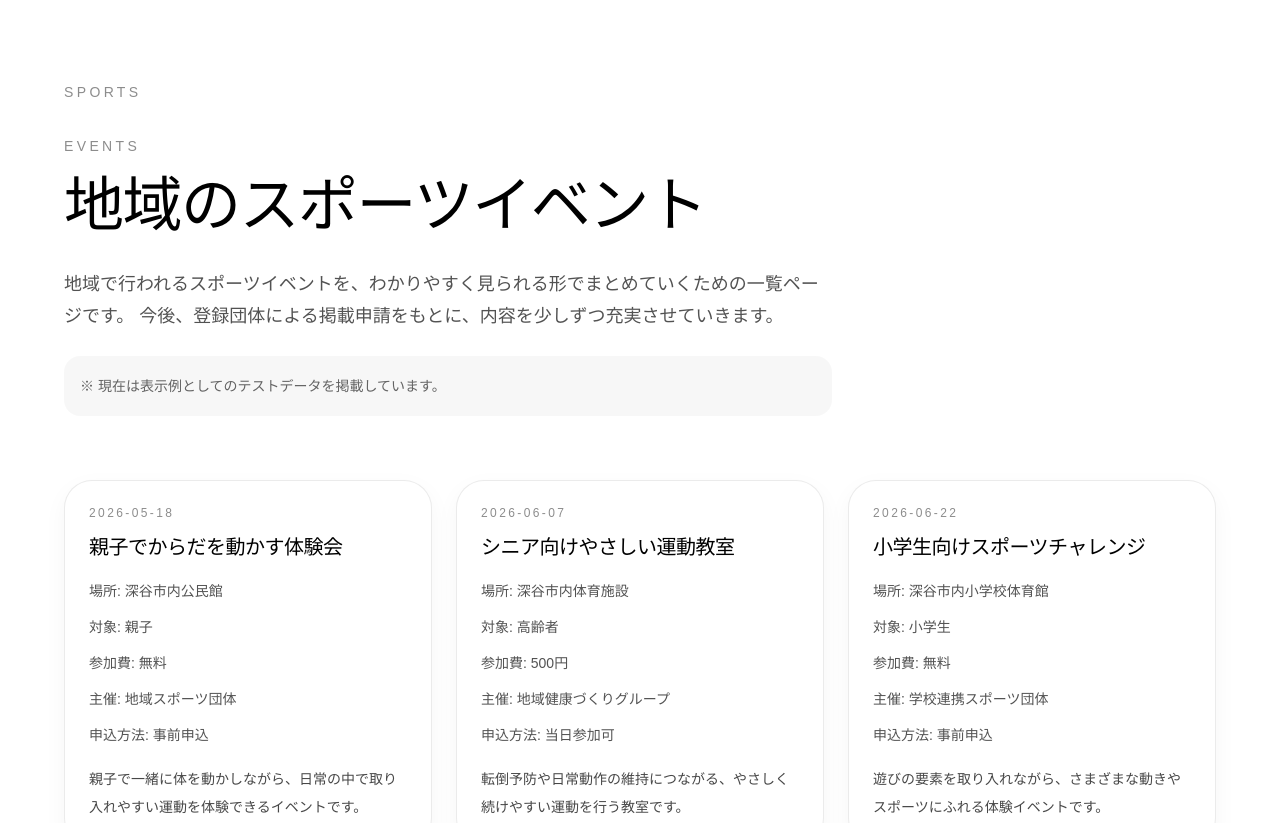
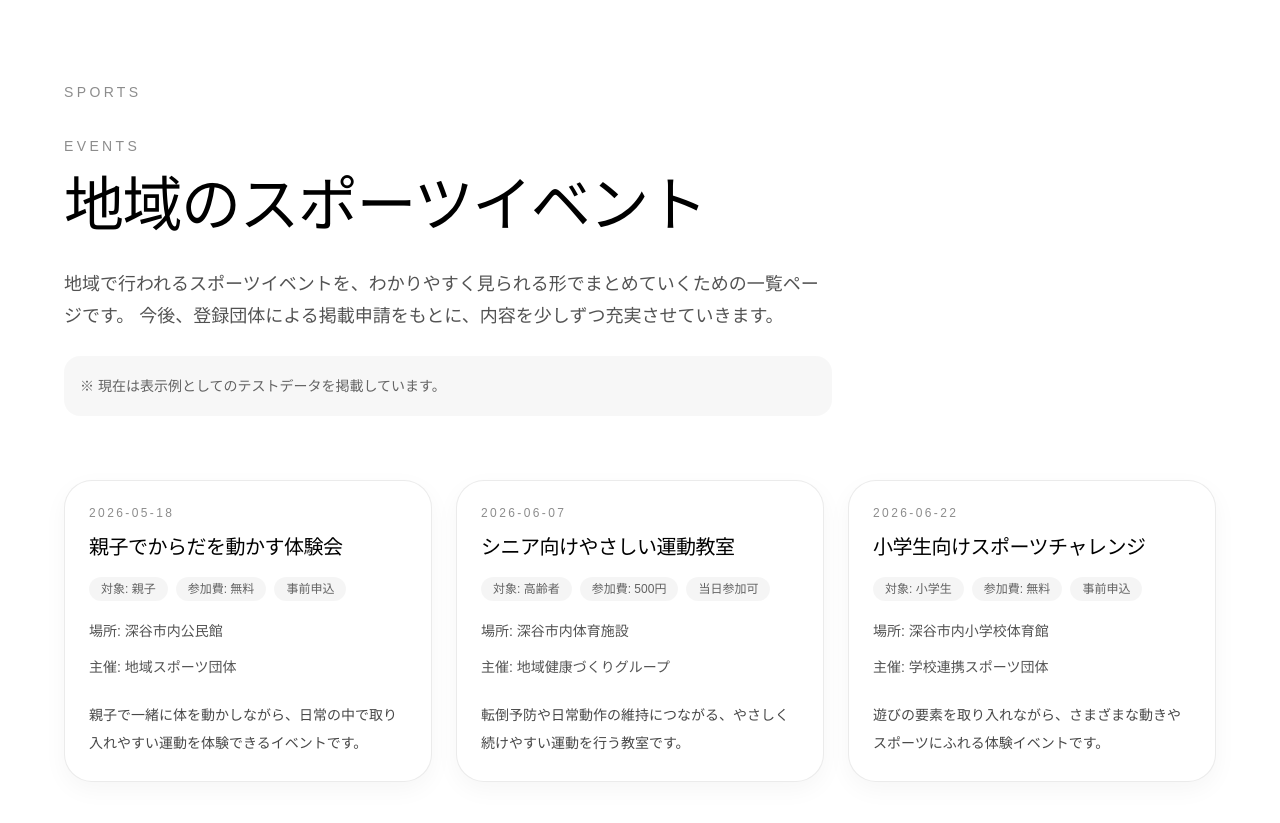
Before and after one commit to masaakisakamoto/masaaki-ai, a Next.js app: page /study/sports/events in a window 1280 px wide. Shown: the top 823 px of the page. Built offline with nearby package versions, Linux system fonts and the light colour scheme.

Commit message:
study: sports events cardの情報表示を改善

```diff
--- a/app/study/sports/events/page.tsx
+++ b/app/study/sports/events/page.tsx
@@ -45,15 +45,24 @@ export default function SportsEventsPage() {
                   {event.title}
                 </h2>
 
+                <div className="mt-4 flex flex-wrap gap-2">
+                  <span className="rounded-full bg-black/[0.04] px-3 py-1 text-xs text-black/60">
+                    対象: {event.target}
+                  </span>
+                  <span className="rounded-full bg-black/[0.04] px-3 py-1 text-xs text-black/60">
+                    参加費: {event.fee}
+                  </span>
+                  <span className="rounded-full bg-black/[0.04] px-3 py-1 text-xs text-black/60">
+                    {event.applyMethod}
+                  </span>
+                </div>
+
                 <div className="mt-4 space-y-2 text-sm leading-7 text-black/68">
                   <p>場所: {event.location}</p>
-                  <p>対象: {event.target}</p>
-                  <p>参加費: {event.fee}</p>
                   <p>主催: {event.organizer}</p>
-                  <p>申込方法: {event.applyMethod}</p>
                 </div>
 
-                <p className="mt-4 text-sm leading-7 text-black/72">
+                <p className="mt-5 text-sm leading-7 text-black/72">
                   {event.summary}
                 </p>
               </article>
```
